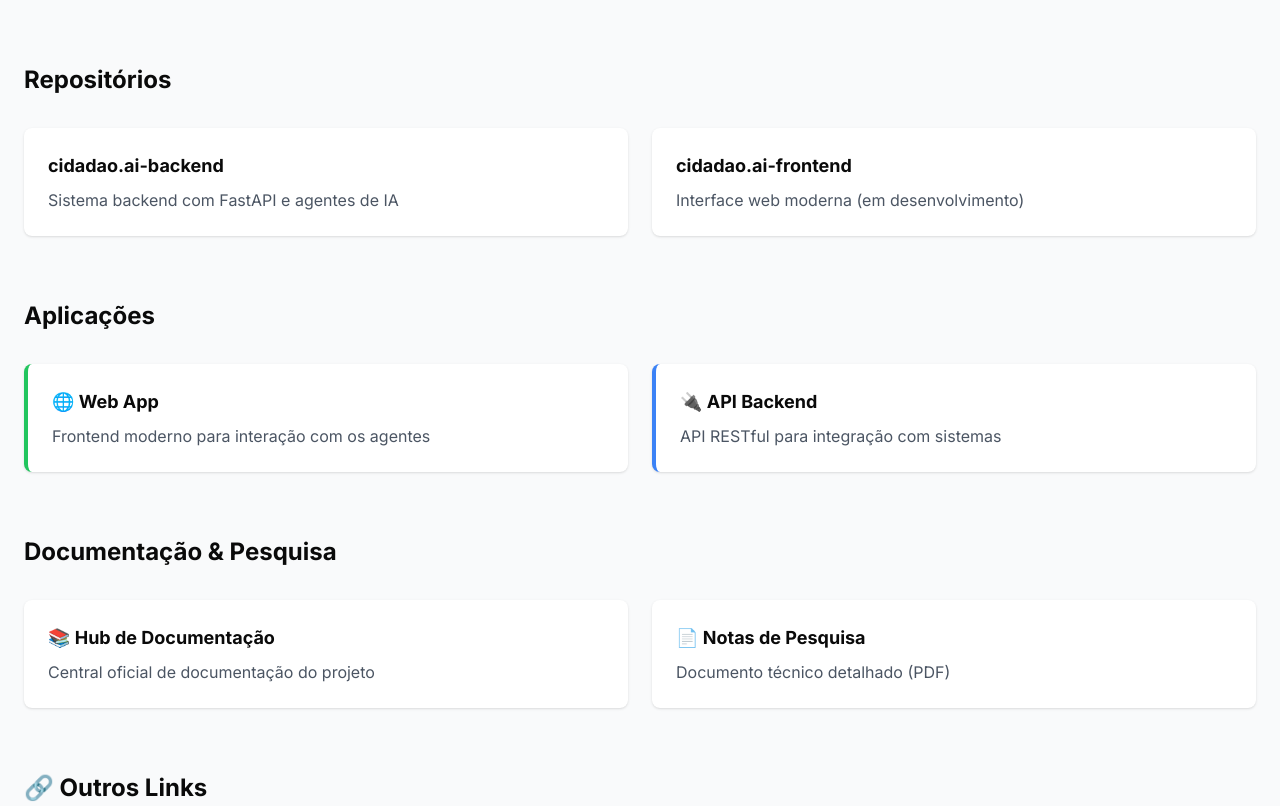
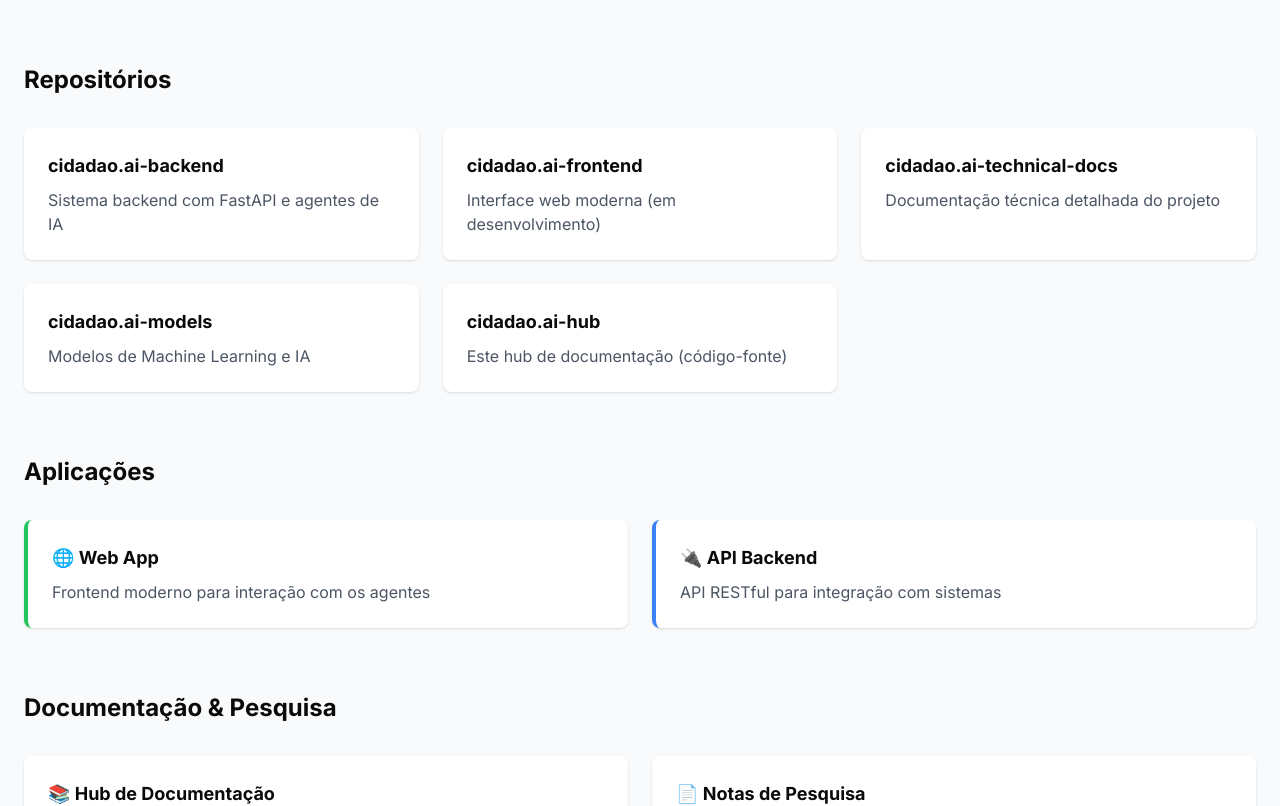
Before and after one commit to anderson-ufrj/cidadao.ai-hub, a Next.js app: page /pt in a window 1280 px wide. Shown: the part 1560-2366 px from the top of the page. Built offline with nearby package versions, Linux system fonts and the light colour scheme.

Commit message:
feat: add missing repository links (technical docs, ML models, and hub)

```diff
--- a/app/pt/page.tsx
+++ b/app/pt/page.tsx
@@ -95,7 +95,7 @@
           {/* Repositórios */}
           <div className="mb-16">
             <h2 className="text-2xl font-bold mb-8">Repositórios</h2>
-            <div className="grid grid-cols-1 md:grid-cols-2 gap-6">
+            <div className="grid grid-cols-1 md:grid-cols-2 lg:grid-cols-3 gap-6">
               <Link href="https://github.com/anderson-ufrj/cidadao.ai-backend"
                     className="p-6 bg-white dark:bg-gray-800 rounded-lg shadow hover:shadow-lg transition-shadow">
                 <h3 className="font-bold text-lg mb-2">cidadao.ai-backend</h3>
@@ -105,6 +105,21 @@
                     className="p-6 bg-white dark:bg-gray-800 rounded-lg shadow hover:shadow-lg transition-shadow">
                 <h3 className="font-bold text-lg mb-2">cidadao.ai-frontend</h3>
                 <p className="text-gray-600 dark:text-gray-400">Interface web moderna (em desenvolvimento)</p>
+              </Link>
+              <Link href="https://github.com/anderson-ufrj/cidadao.ai-technical-docs"
+                    className="p-6 bg-white dark:bg-gray-800 rounded-lg shadow hover:shadow-lg transition-shadow">
+                <h3 className="font-bold text-lg mb-2">cidadao.ai-technical-docs</h3>
+                <p className="text-gray-600 dark:text-gray-400">Documentação técnica detalhada do projeto</p>
+              </Link>
+              <Link href="https://github.com/anderson-ufrj/cidadao.ai-models"
+                    className="p-6 bg-white dark:bg-gray-800 rounded-lg shadow hover:shadow-lg transition-shadow">
+                <h3 className="font-bold text-lg mb-2">cidadao.ai-models</h3>
+                <p className="text-gray-600 dark:text-gray-400">Modelos de Machine Learning e IA</p>
+              </Link>
+              <Link href="https://github.com/anderson-ufrj/cidadao.ai-hub"
+                    className="p-6 bg-white dark:bg-gray-800 rounded-lg shadow hover:shadow-lg transition-shadow">
+                <h3 className="font-bold text-lg mb-2">cidadao.ai-hub</h3>
+                <p className="text-gray-600 dark:text-gray-400">Este hub de documentação (código-fonte)</p>
               </Link>
             </div>
           </div>
```
